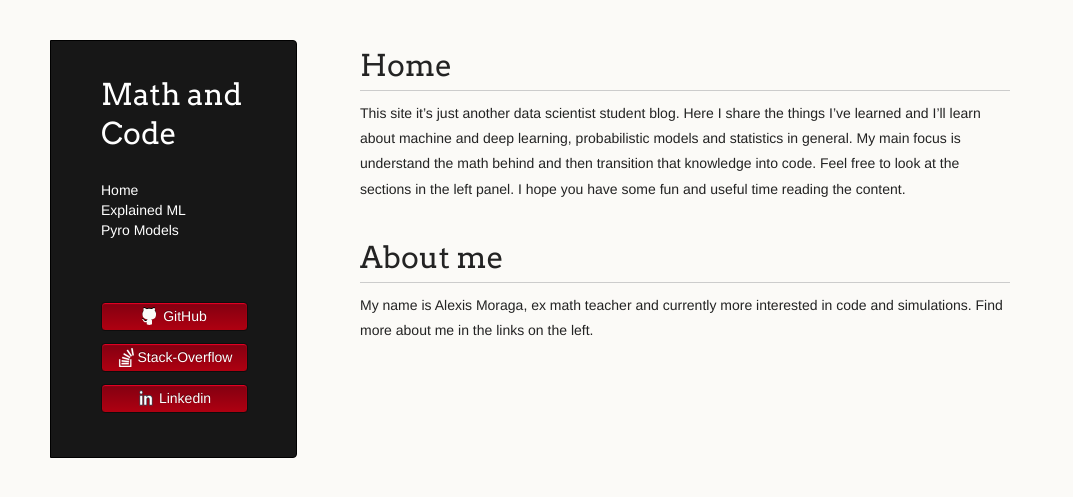
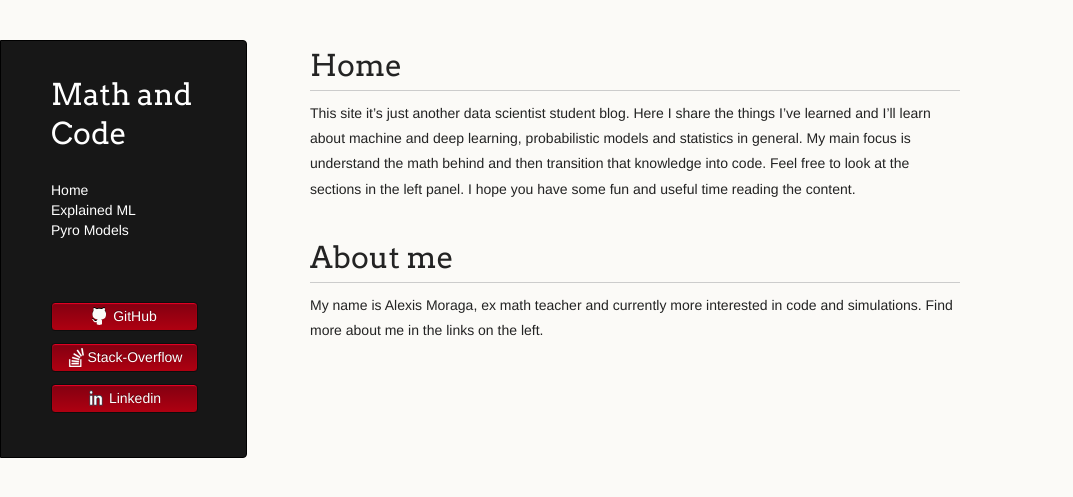
Before and after one commit to LemonPy29/LemonPy29.github.io, a Jekyll site: the page built from index.md, in a window 1280 px wide. Shown: the top 497 px of the page, without its empty margins (0-1073 px from the left). Built offline with Jekyll 4.4.1, drawn with Linux system fonts in a browser that asks for light colours; nearby versions of some CDN libraries; the repository's description, which GitHub fills in, is left out; our own code applies the rules of GitHub Pages for plain Markdown files.

Commit message:
Update jekyll-theme-dinky.scss

```diff
--- a/_sass/jekyll-theme-dinky.scss
+++ b/_sass/jekyll-theme-dinky.scss
@@ -27,7 +27,7 @@ time, mark, audio, video {
 /* Base text styles */
 
 body {
-	padding:10px 50px 0 50px;
+	padding:10px 0 0 0;
 	font-family:"Helvetica Neue", Helvetica, Arial, sans-serif;
 	font-size: 14px;
 	color: #232323;
```
